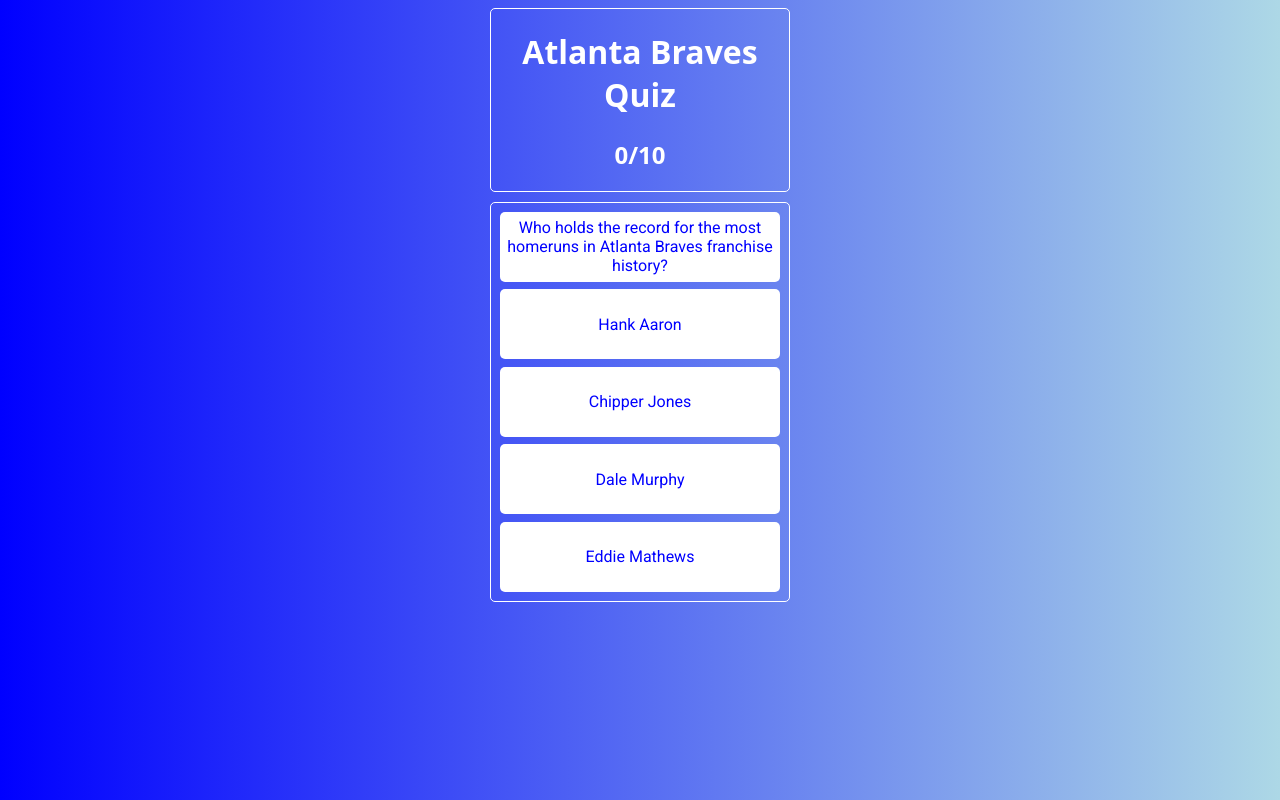
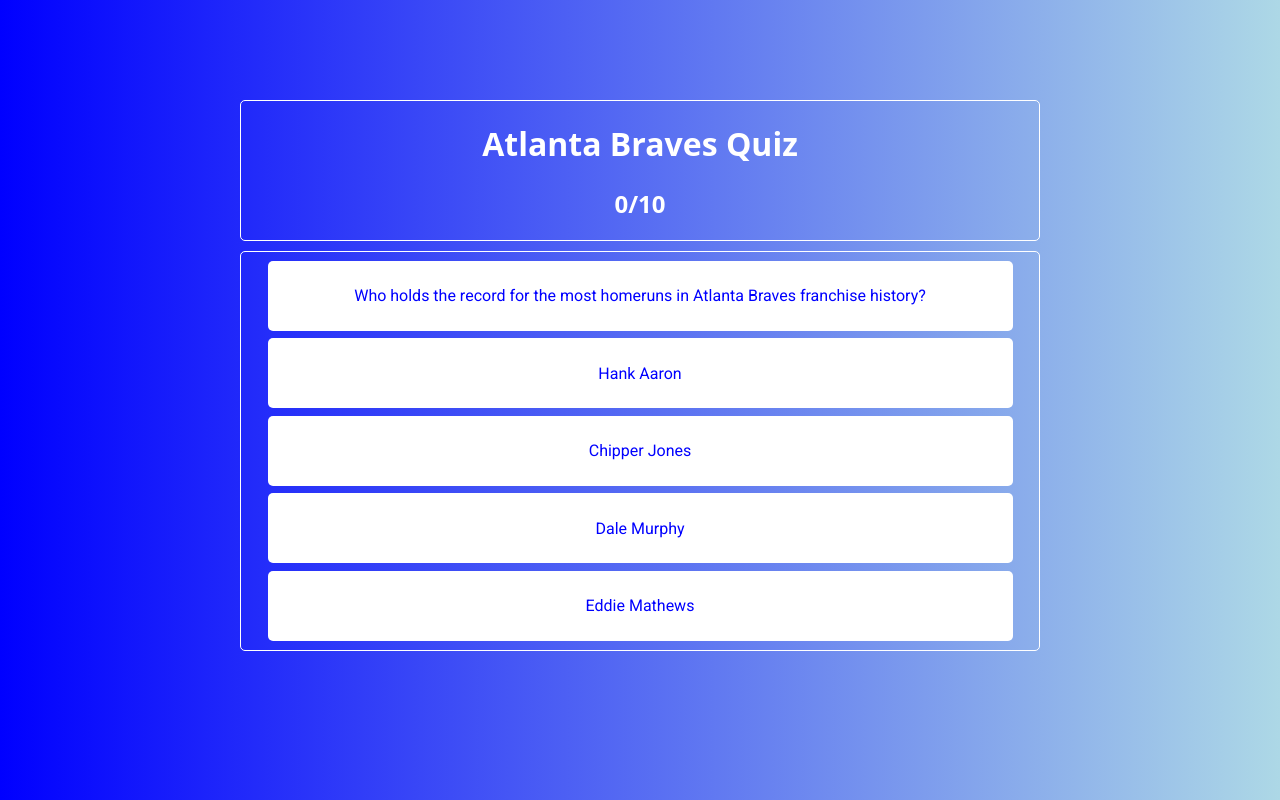
Before and after one commit to jperk224/thinkful_quiz_app_wireframe, a plain HTML site: page index.html in a window 1280 px wide. Drawn offline with Linux system fonts and the light colour scheme.

Commit message:
tablet and desktop wireframes

```diff
--- a/index.css
+++ b/index.css
@@ -11,6 +11,10 @@ html {
     height: 100%;
     width: 100%;
     font-family: Roboto, sans;
+}
+
+body {
+    margin-top: 10px;
 }
 
 header {
@@ -87,9 +91,37 @@ to have separate colors between classes */
 }
 
 /***** Tablets *****/
-/* @media screen and (min-width: 768px) */
+@media screen and (min-width: 768px) {
+    body {
+        margin-top: 100px;
+    }
+
+    header {
+        width: 600px;
+    }
+
+    .container {
+        width: 600px;
+    }
+
+    .question, .answer {
+        width: 560px;
+    }
+}
 
 
 
 /*****Full Screen******/
-/* @media screen and (min-width: 960px) */
+@media screen and (min-width: 960px) {
+    header {
+        width: 800px;
+    }
+
+    .container {
+        width: 800px;
+    }
+
+    .question, .answer {
+        width: 745px;
+    }
+}
```
